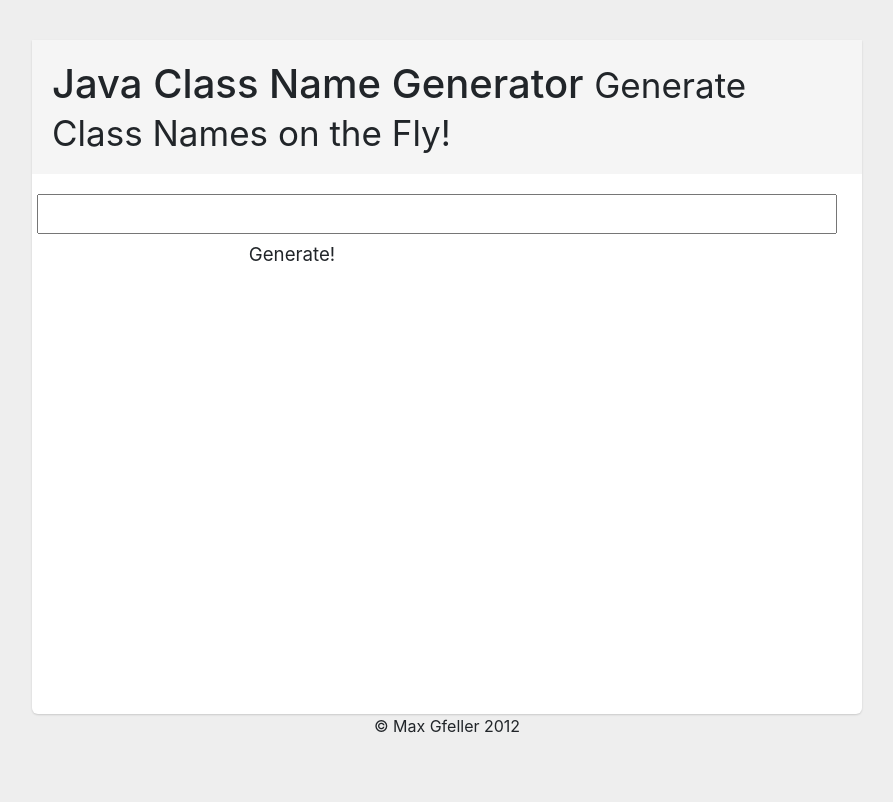
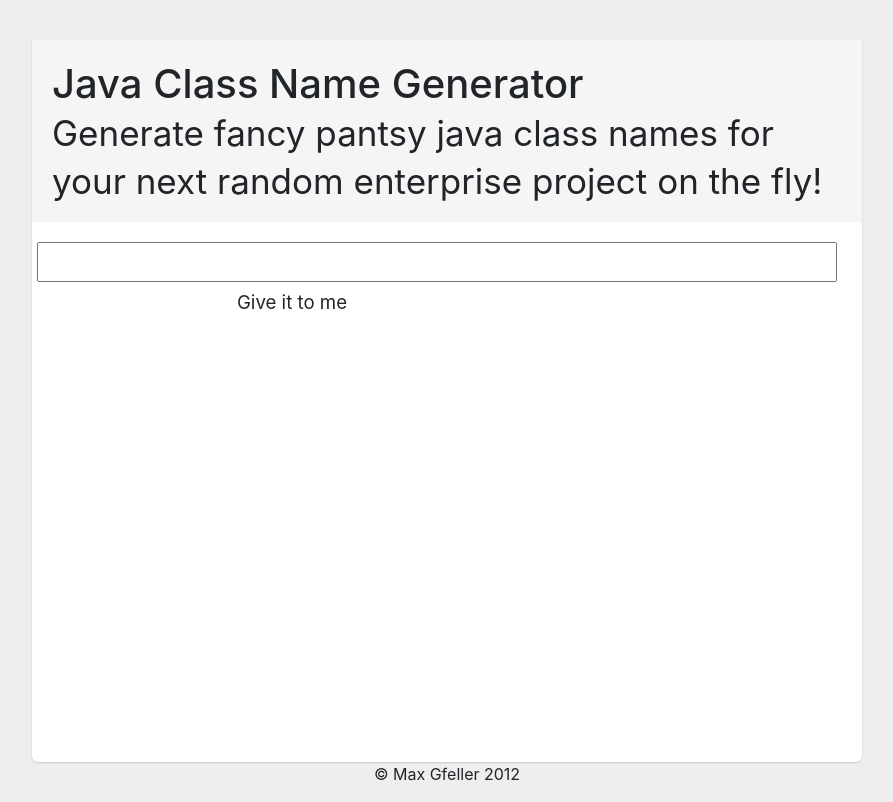
Before and after one commit to MaxGfeller/java-class-name-generator, a plain HTML site: page index.html in a window 1280 px wide. Shown: the whole page, without its empty margins (193-1086 px from the left). Drawn offline with nearby package versions, Linux system fonts and the light colour scheme.

Commit message:
Added a proper description

```diff
--- a/index.html
+++ b/index.html
@@ -55,14 +55,15 @@
       <div class="container">
          <div class="content">
             <div class="page-header">
-               <h1>Java Class Name Generator <small>Generate Class Names on the Fly!</small></h1>
+               <h1>Java Class Name Generator <br>
+               <small>Generate fancy pantsy java class names for your next random enterprise project on the fly!</small></h1>
             </div>
             <div class="row">
                <div class="span10">
                   <input class="xlarge" id="resultField" style="font-size: 20pt; height: 40px; color: #3333ff; text-align: center; width: 800px" size="40" type="text" value="" />
                   <br />
                   <div class="actions" style="width: 640px">
-                     <input type="submit" class="btn primary" id="generateButton" value="Generate!" style="height: 40px; font-size: 14pt; width: 510px" />
+                     <input type="submit" class="btn primary" id="generateButton" value="Give it to me" style="height: 40px; font-size: 14pt; width: 510px" />
                   </div>
                </div>
             </div>
@@ -75,7 +76,6 @@
       <script type="text/javascript" src="http://ajax.googleapis.com/ajax/libs/jquery/1.7.1/jquery.min.js"></script>
       <script type="text/javascript">
          var postfixParts = ["Object", "Factory", "Registry", "Parser", "Tokenizer", "Servlet", "Util", "Proxy"];
-
          var middleParts = ["Business", "Management", "Proxy", "Observable", "Rules", "Util", "Service", "Token", "String", "Session", "Initializer", "Global", "Notification"];
 
 
```
